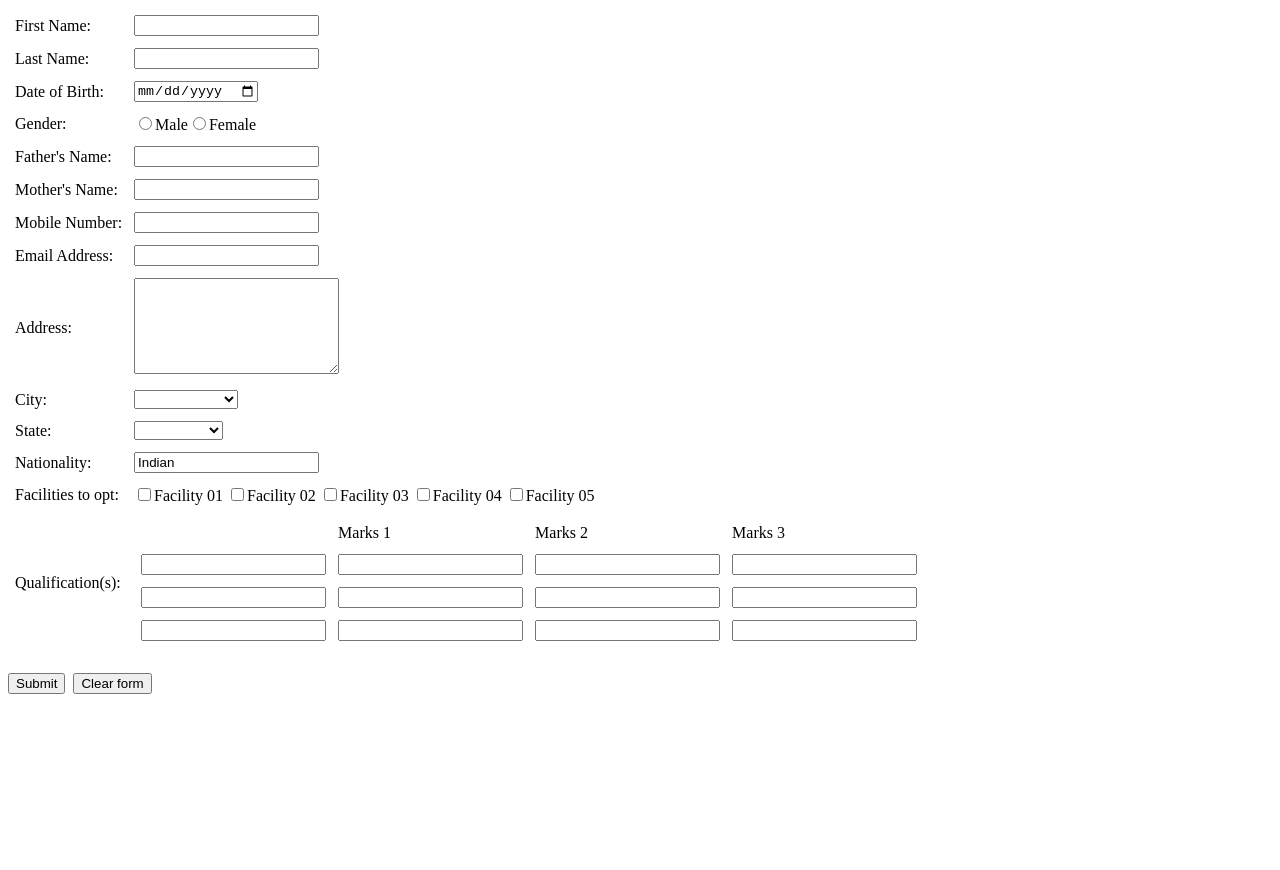
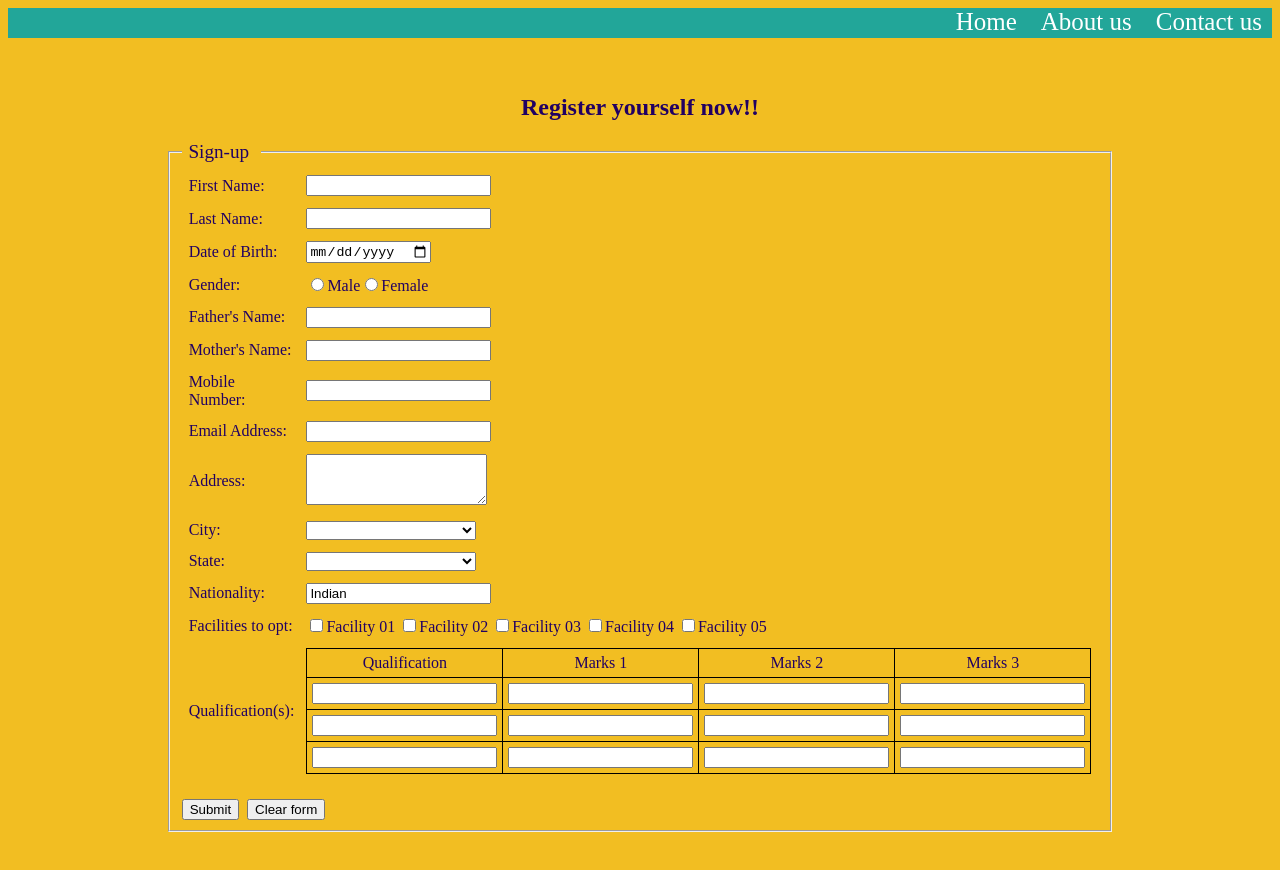
Before and after one commit to udayakiranchhotaraya/sit-web-development-bootcamp, a plain HTML site: page Assignment 02/sign-up.html in a window 1280 px wide. Before the commit the page ends 800 px from the top, so only its background shows below. Drawn offline with Linux system fonts and the light colour scheme.

Commit message:
Files modified

```diff
--- a/Assignment 02/sign-up.html
+++ b/Assignment 02/sign-up.html
@@ -7,9 +7,19 @@
     <style>
         td {padding: 5px;}
     </style>
+    <link rel="stylesheet" href="style.css">
 </head>
 <body>
-    <form action="./signupSuccess.html">
+    <nav class="nav">
+        <a href="./home.html" class="">Home</a>
+        <a href="./home.html#about-us" class="">About us</a>
+        <a href="./home.html#contact-us" class="">Contact us</a>
+    </nav>
+    <br><br>
+    <h2 style="text-align: center;">Register yourself now!!</h2>
+    <fieldset id="signupFieldset">
+        <legend style="font-size: larger;">&nbsp;Sign-up&ensp;</legend>
+        <form action="./student-details.html">
             <table>
                 <tr>
                     <td>First Name: </td>
@@ -45,12 +55,12 @@
                 </tr>
                 <tr>
                     <td>Address: </td>
-                <td><textarea name="" id="" cols="23" rows="6"></textarea></td>
+                    <td><textarea name="" id="" cols="20" rows="3"></textarea></td>
                 </tr>
                 <tr>
                     <td>City: </td>
                     <td>
-                    <select name="" id="">
+                        <select name="" id="" style="width: 170px;">
                             <option value="null"></option>
                             <option value="">Bangalore</option>
                             <option value="">Bhubaneswar</option>
@@ -64,7 +74,7 @@
                 <tr>
                     <td>State: </td>
                     <td>
-                    <select name="" id="">
+                        <select name="" id="" style="width: 170px;">
                             <option value="null"></option>
                             <option value="">Karnataka</option>
                             <option value="">Odisha</option>
@@ -90,30 +100,30 @@
                 <tr>
                     <td>Qualification(s):</td>
                     <td>
-                    <table>
+                        <table id="qualificationsTable">
                             <tr>
-                            <td></td>
-                            <td>Marks 1</td>
-                            <td>Marks 2</td>
-                            <td>Marks 3</td>
+                                <td class="qualificationsCells">Qualification</td>
+                                <td class="qualificationsCells">Marks 1</td>
+                                <td class="qualificationsCells">Marks 2</td>
+                                <td class="qualificationsCells">Marks 3</td>
                             </tr>
                             <tr>
-                            <td><input type="text" name="" id=""/></td>
-                            <td><input type="number" name="" id=""/></td>
-                            <td><input type="number" name="" id=""/></td>
-                            <td><input type="number" name="" id=""/></td>
+                                <td class="qualificationsCells"><input type="text" name="" id=""/></td>
+                                <td class="qualificationsCells"><input type="number" name="" id=""/></td>
+                                <td class="qualificationsCells"><input type="number" name="" id=""/></td>
+                                <td class="qualificationsCells"><input type="number" name="" id=""/></td>
                             </tr>
                             <tr>
-                            <td><input type="text" name="" id=""/></td>
-                            <td><input type="number" name="" id=""/></td>
-                            <td><input type="number" name="" id=""/></td>
-                            <td><input type="number" name="" id=""/></td>
+                                <td class="qualificationsCells"><input type="text" name="" id=""/></td>
+                                <td class="qualificationsCells"><input type="number" name="" id=""/></td>
+                                <td class="qualificationsCells"><input type="number" name="" id=""/></td>
+                                <td class="qualificationsCells"><input type="number" name="" id=""/></td>
                             </tr>
                             <tr>
-                            <td><input type="text" name="" id=""/></td>
-                            <td><input type="number" name="" id=""/></td>
-                            <td><input type="number" name="" id=""/></td>
-                            <td><input type="number" name="" id=""/></td>
+                                <td class="qualificationsCells"><input type="text" name="" id=""/></td>
+                                <td class="qualificationsCells"><input type="number" name="" id=""/></td>
+                                <td class="qualificationsCells"><input type="number" name="" id=""/></td>
+                                <td class="qualificationsCells"><input type="number" name="" id=""/></td>
                             </tr>
                         </table>
                     </td>
@@ -122,5 +132,7 @@
             <br>
             <button type="submit">Submit</button>&ensp;<button type="reset">Clear form</button>
         </form>
+    </fieldset>
+    <br><br>
 </body>
 </html>
--- /dev/null
+++ b/Assignment 02/style.css
@@ -0,0 +1,84 @@
+/* * {
+    color: whitesmoke;
+} */
+
+body {
+    min-height: 100vh;
+    background-color: #F2BE22;
+    background-repeat: no-repeat;
+    color: #210062;
+}
+
+nav {
+    background-color: #22A699;
+    height: 30px;
+    width: 100%;
+    text-align: right;
+}
+
+a {
+    color: white;
+    font-size: 25px;
+    text-decoration: none;
+    margin-left: 10px;
+    margin-right: 10px;
+}
+
+a:hover {
+    color: #FCE22A;
+    text-decoration: underline;
+}
+
+.wrapper {
+    margin: auto;
+    vertical-align: middle;
+}
+
+#detailsFieldset {
+    margin: auto;
+    width: 600px;
+}
+
+#studentDetailsTable, #profilePicture {
+    float: left;
+}
+
+td {
+    padding: 5px;
+}
+
+#profilePicture {
+    width: 200px;
+    padding-left: 15px;
+}
+
+#signupFieldset {
+    width: 850px;
+    margin: auto;
+}
+
+#qualificationsTable, .qualificationsCells {
+    border: 1px solid black;
+    border-collapse: collapse;
+}
+
+.qualificationsCells {
+    text-align: center;
+}
+
+/* .wrapper-flex {
+    display: flex;
+    justify-content: center;
+    align-items: center;
+} */
+
+/* input, input[type="checkbox"], select {
+    background-color: #F2BE22;
+    border: 1px solid #210062;
+    border-radius: 2px;
+} */
+
+#signinFieldset {
+    width: 250px;
+    margin: auto;
+}
```
Also changed, not shown: Assignment 02/home.html (+30 -0 lines), Assignment 02/sign-in.html (+12 -0 lines), Assignment 02/student-details.html (added, +60 -0 lines), Assignment 02/timetable.html (+13 -3 lines). Lines whose indentation alone changed are shown as unchanged.
